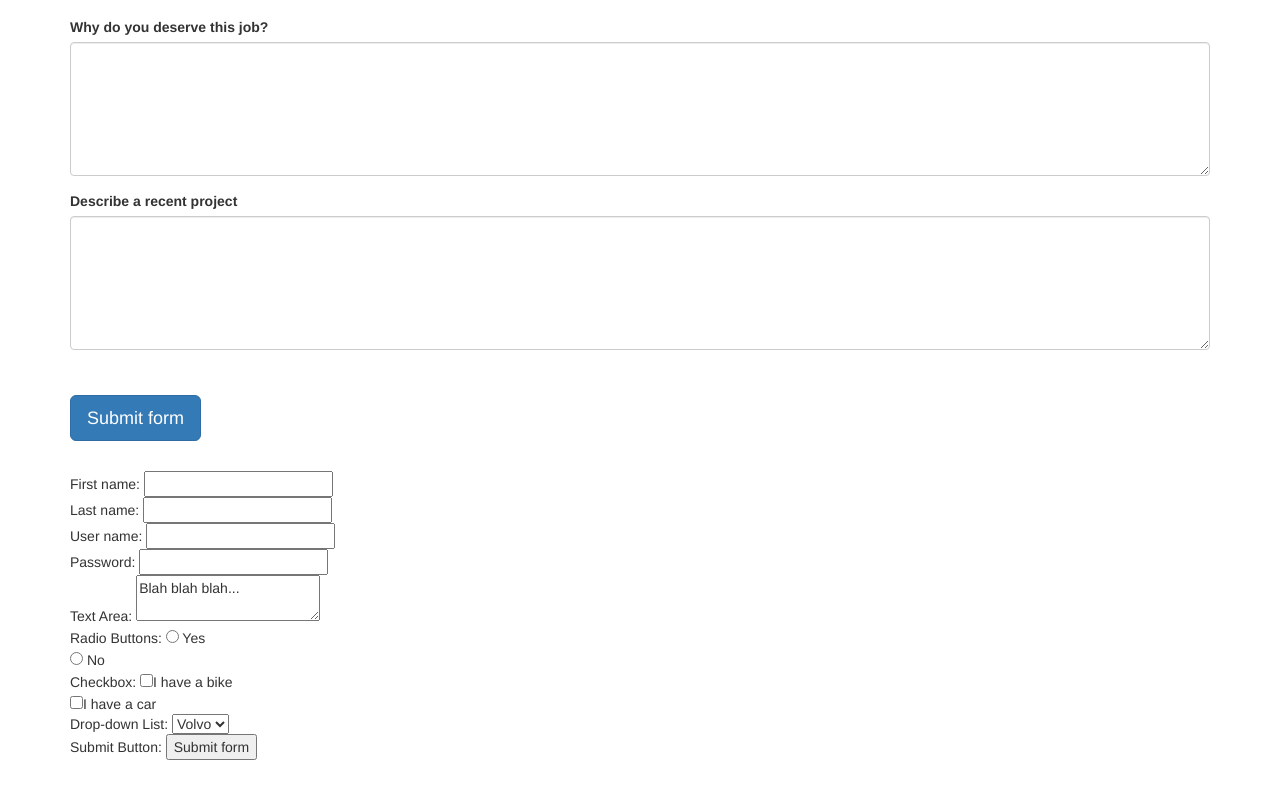
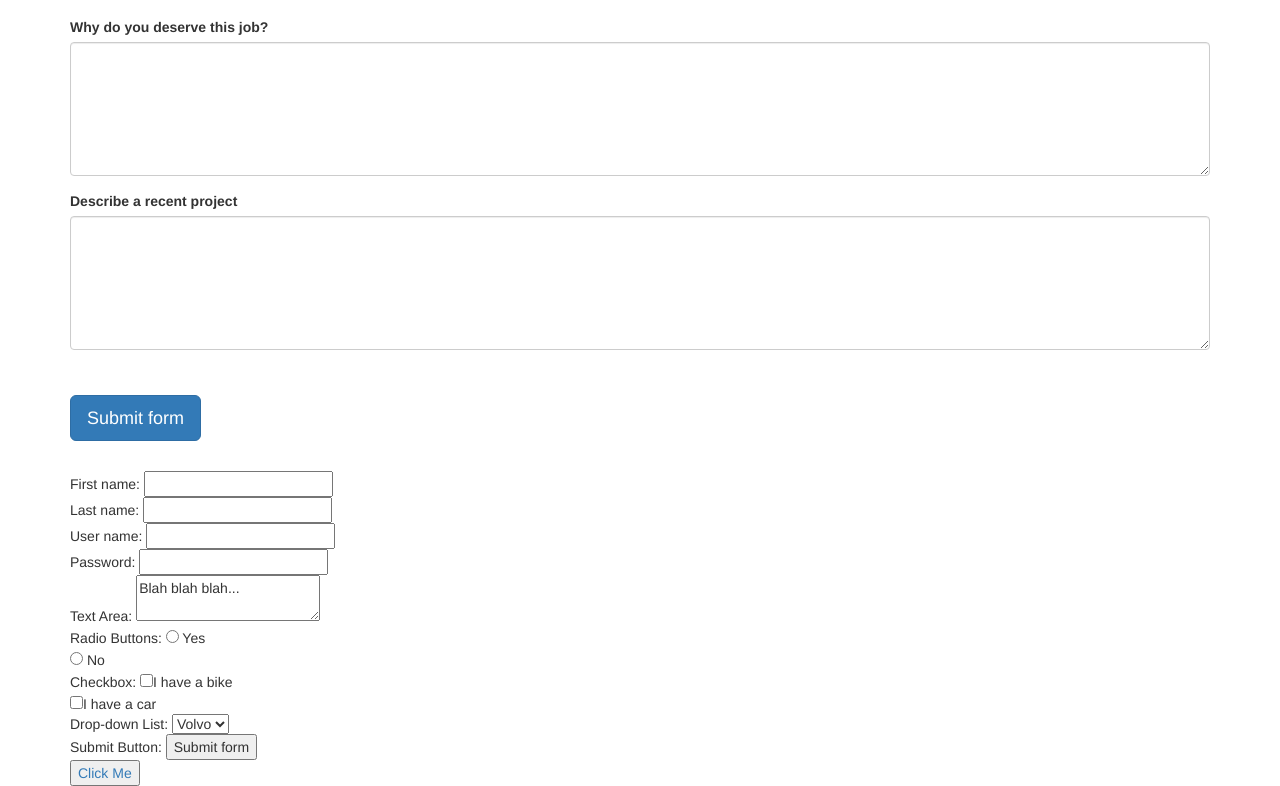
Before and after one commit to haoliw3-1837175/haoliw3-1837175.github.io, a plain HTML site: page jobApplicationForm.html in a window 1280 px wide. Shown: the part 1222-2008 px from the top of the page. Before the commit the page ends 1982 px from the top, so only its background shows below. Drawn offline with nearby package versions, Linux system fonts and the light colour scheme.

Commit message:
Update jobApplicationForm.html

```diff
--- a/jobApplicationForm.html
+++ b/jobApplicationForm.html
@@ -226,6 +226,7 @@
 		</div>
 	</fieldset>
 
+
 	<p>&nbsp;</p>
 
 	<input class="btn btn-primary btn-lg" type="submit" value="Submit form">
@@ -255,7 +256,7 @@
           background: rgb(192, 140, 140);
         }
         </style>
-        </head>
+        </head>  <!-- new element -->
 
 
 
@@ -275,6 +276,9 @@
     <option value="audi">Audi</option>
     </select><br>
     Submit Button: <input type="submit" value="Submit form"><br>
+     <a href="https://docs.google.com/forms/d/e/1FAIpQLSf-l5nUrSXBpNk07JSf1EfSj_CT5qVWYs6gVbXmIWkt9dHnuw/viewform?usp=sf_link"> <!-- new element -->
+       <button>Click Me</button>
+     </a>
 
 </form>
 </div><!-- close .container -->
```
